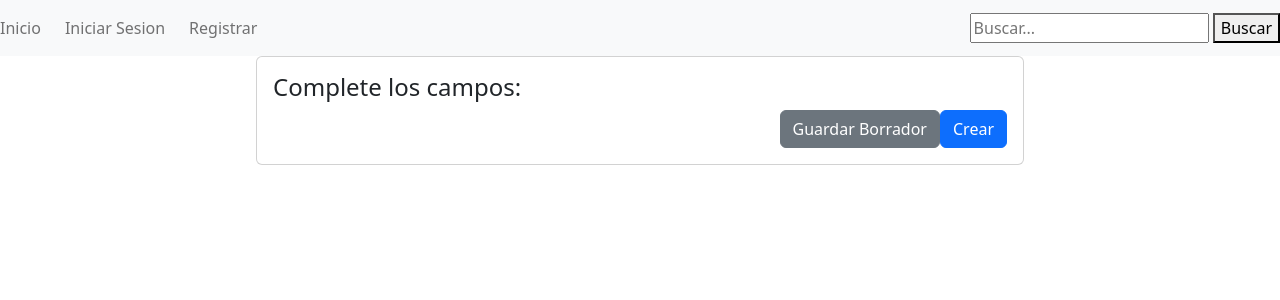
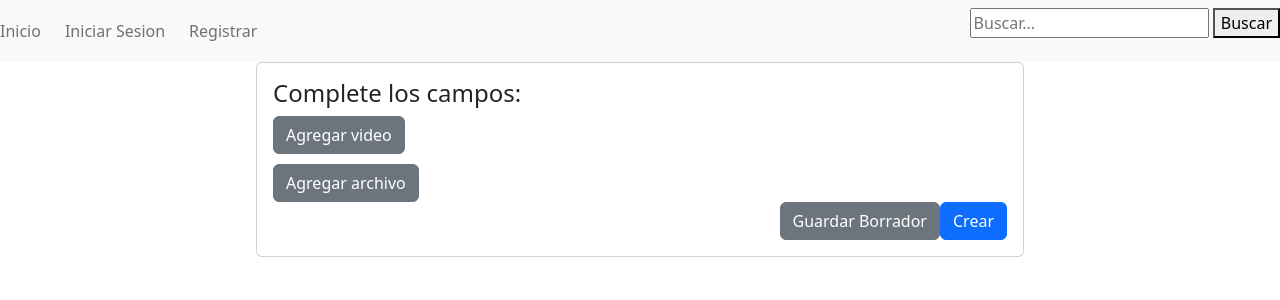
Before and after one commit to FranciscoCaba/cms-is2, a Django app: template contenido/templates/contenido/rechazado_editar.html in a window 1280 px wide. Shown: the top 300 px of the page. Run offline with Django 4.2, Linux system fonts and the light colour scheme; the template is opened without the code that fills it, so the values that code supplies are empty; some libraries are stand-ins or nearby versions.

Commit message:
cambio en el html de rechazado

```diff
--- a/contenido/templates/contenido/rechazado_editar.html
+++ b/contenido/templates/contenido/rechazado_editar.html
@@ -1,17 +1,121 @@
+<style>
+    .archivo-input-container {
+        margin-top: 10px;
+    }
+</style>
 {% extends "base.html" %}
-{%block titulo%}Editar Rechazado{% endblock %}
+{% load custom_filters %}
+{% block titulo %}Editar Rechazado{% endblock %}
 {% block contenido %}
 {% load crispy_forms_tags %}
-<form method="post">
+<form method="post" enctype="multipart/form-data">
     {% csrf_token %}
     <div class="card mx-auto" style="width: 60%">
         <div class="card-body">
             <h4 class="card-title">Complete los campos:</h4>
             {{ form.media }}
             {{ form.as_p }}
+
+            <!--{% if contenido.images.all %}
+                <h2>Imágenes:</h2>
+                <ul>
+                    {% for image in contenido.images.all %}
+                        <li>
+                            <img src="{{ image.image.url }}" alt="{{ contenido.titulo }}" width="400" height="300">
+                            <a href="{% url 'delete_image' image.pk %}">Eliminar</a>
+                        </li>
+                    {% endfor %}
+                </ul>
+            {% endif %}-->
+
+            {% if contenido.videos.all %}
+                <h2>Videos:</h2>
+                <ul>
+                    {% for video in contenido.videos.all %}
+                        <li>
+                            <video controls width="400" height="300">
+                                <source src="{{ video.video.url }}" type="video/mp4">
+                                Your browser does not support the video tag.
+                            </video>
+                            <a href="{% url 'delete_video' video.pk %}">Eliminar</a>
+                        </li>
+                    {% endfor %}
+                </ul>
+            {% endif %}
+
+            {% if contenido.archivos.all %}
+                <h2>Archivos:</h2>
+                <ul>
+                    {% for archivo in contenido.archivos.all %}
+                        <li>
+                            <a href="{{ archivo.archivo.url }}" target="_blank">{{ archivo.archivo.name|filename }}</a>
+                            <a href="{% url 'delete_archivo' archivo.pk %}">Eliminar</a>
+                        </li>
+                    {% endfor %}
+                </ul>
+            {% endif %}
+
+            <!--<div id="image-inputs">
+                <input type="file" name="images" accept="image/*" multiple>
+            </div>
+            <button type="button" id="add-image-input" class="btn btn-secondary">Agregar otra imagen</button>-->
+
+            <div id="video-inputs">
+                <button type="button" id="add-video-input" class="btn btn-secondary">Agregar video</button>
+            </div>
+
+            <div id="archivo-inputs" class="archivo-input-container">
+                <button type="button" id="add-archivo-input" class="btn btn-secondary">Agregar archivo</button>
+            </div>
+
             <button type="submit" name="crear" class="btn btn-primary float-end">Crear</button>
             <button type="submit" name="borradorcito" class="btn btn-secondary float-end">Guardar Borrador</button>
         </div>
     </div>
 </form>
+
+<script>
+    document.addEventListener("DOMContentLoaded", function () {
+        /*const addImageInputButton = document.getElementById("add-image-input");
+        const imageInputsContainer = document.getElementById("image-inputs");
+
+        addImageInputButton.addEventListener("click", function () {
+            const newImageInput = document.createElement("input");
+            newImageInput.type = "file";
+            newImageInput.name = "images";
+            newImageInput.accept = "image/*";
+            newImageInput.multiple = true;
+
+            imageInputsContainer.appendChild(newImageInput);
+        });*/
+
+        const addVideoInputButton = document.getElementById("add-video-input");
+        const videoInputsContainer = document.getElementById("video-inputs");
+
+        addVideoInputButton.addEventListener("click", function () {
+            const newVideoInput = document.createElement("input");
+            newVideoInput.type = "file";
+            newVideoInput.name = "videos";
+            newVideoInput.accept = "video/*";
+            newVideoInput.multiple = true;
+            videoInputsContainer.appendChild(newVideoInput);
+            newVideoInput.click();
+            addVideoInputButton.textContent = "Agregar otro video";
+        });
+
+        const addArchivoInputButton = document.getElementById("add-archivo-input");
+        const archivoInputsContainer = document.getElementById("archivo-inputs");
+
+        addArchivoInputButton.addEventListener("click", function () {
+            const newArchivoInput = document.createElement("input");
+            newArchivoInput.type = "file";
+            newArchivoInput.name = "archivos";
+            newArchivoInput.accept = ".txt, .pdf";
+            newArchivoInput.multiple = true;
+            archivoInputsContainer.appendChild(newArchivoInput);
+            newArchivoInput.click();
+            addArchivoInputButton.textContent = "Agregar otro archivo";
+        });
+    });
+</script>
 {% endblock %}
```
